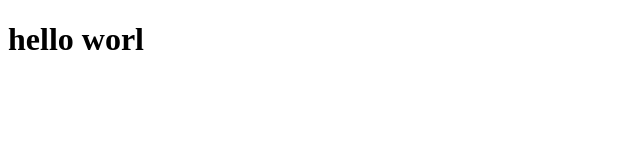
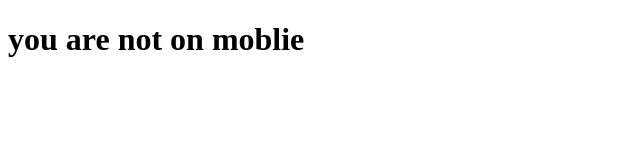
Before and after one commit to LemonsAreLimes/WebSite, a website: page frontend/index.html in a window 1280 px wide. Shown: the whole page, without its empty margins (0-640 px from the left). Drawn offline with Linux system fonts and the light colour scheme.

Commit message:
like this is the easyst thing and it wont fucking work

```diff
--- a/frontend/index.html
+++ b/frontend/index.html
@@ -3,7 +3,7 @@
     <head>
         <script src="src/MobileSwitcher.js"></script>
     </head>
-    <body>
-        <h1 id="output" onload="CheckForMobile()">hello worl</h1>
+    <body onload="CheckForMobile()">
+        <h1 id="output">hello worl</h1>
     </body>
 </html>
```
